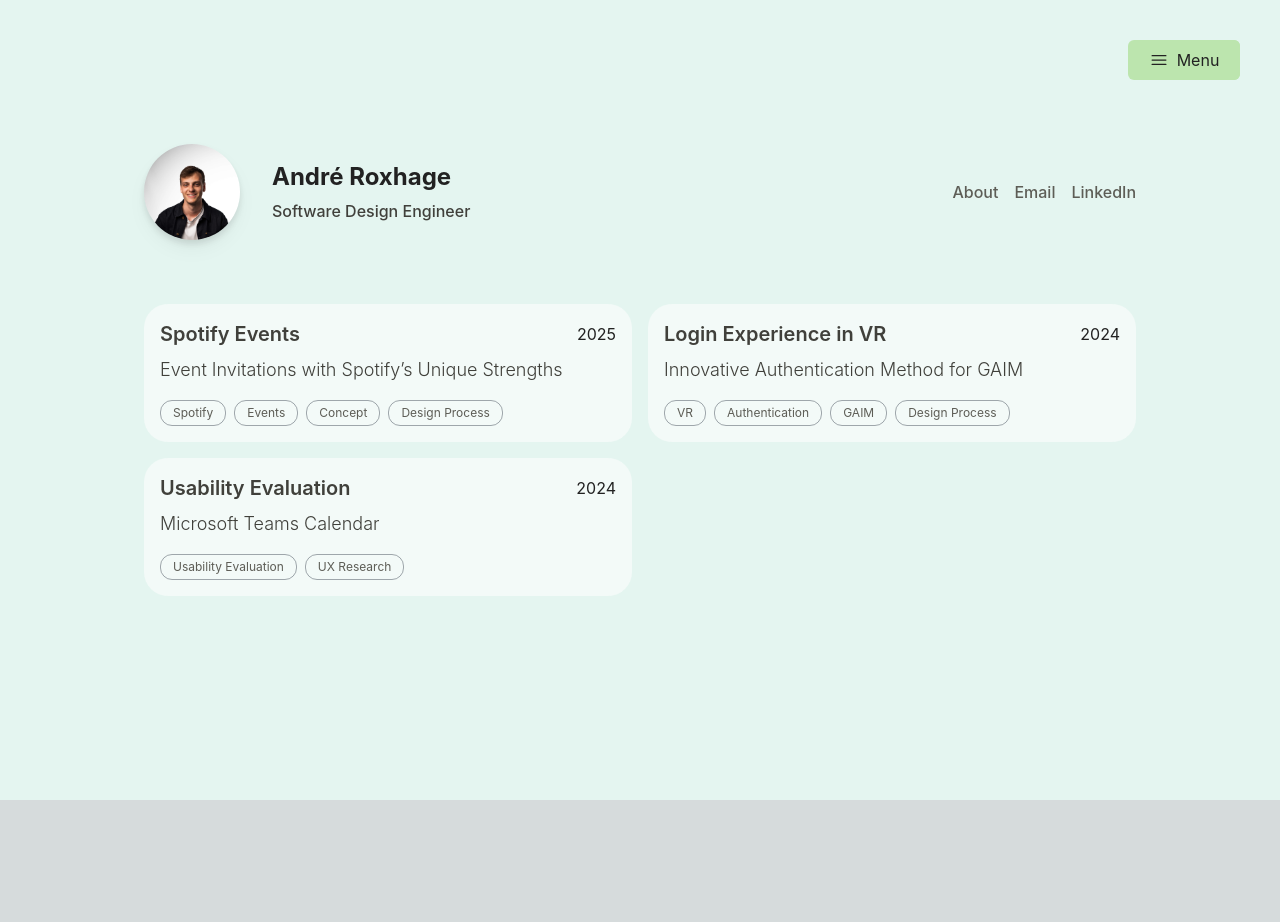
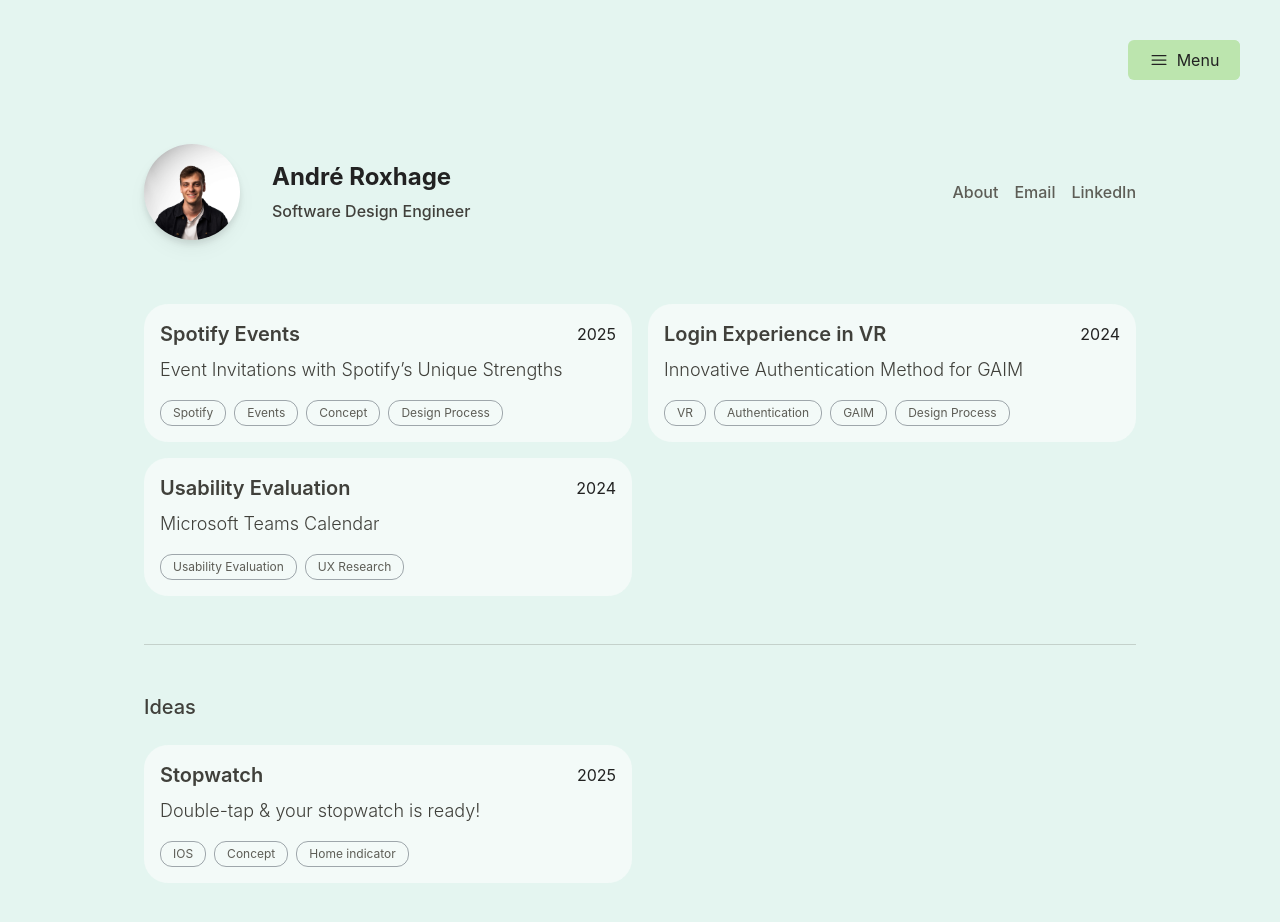
Before and after one commit to andreroxhage/portfolio, a Next.js app: page /projects in a window 1280 px wide. Shown: the top 922 px of the page. Before the commit the page ends 800 px from the top, so only its background shows below. Built offline with nearby package versions, Linux system fonts and the light colour scheme.

Commit message:
Added Ideas and double tap home indicator

```diff
--- a/src/app/api/videos/route.ts
+++ b/src/app/api/videos/route.ts
@@ -7,7 +7,7 @@ export async function GET(request: Request) {
 
   if (!projectSlug) {
     return NextResponse.json(
-      { error: 'Project slug is required' },
+      { error: 'Project slug or idea ID is required' },
       { status: 400 }
     );
   }
--- a/src/app/components/projectHoverEffect/ProjectCard.tsx
+++ b/src/app/components/projectHoverEffect/ProjectCard.tsx
@@ -12,9 +12,9 @@ const ProjectCard = ({ project }: { project: Project }) => (
       {project.subtitle}
     </p>
     <div className="flex flex-wrap gap-2 mt-4">
-      {project.tags.map((tag, tagIndex) => (
+      {project.tags.map(tag => (
         <span
-          key={tagIndex}
+          key={tag}
           className="px-3 py-1 rounded-xl border border-gray-800/40 text-primary-grey-brighter w-fit text-xs"
         >
           {tag}
--- a/src/app/components/projectHoverEffect/ProjectsGrid.tsx
+++ b/src/app/components/projectHoverEffect/ProjectsGrid.tsx
@@ -72,13 +72,15 @@ const ProjectGrid = () => {
   return (
     <div className="flex flex-col h-full justify-between items-center pb-12 flex-grow">
       <div className="flex flex-col gap-12 pb-24 pt-12 w-full h-full overflow-y-auto">
-        <div className="flex flex-col gap-8">{renderItems(projects, true)}</div>
+        <div className="flex flex-col gap-8">
+          {renderItems(projects as Project[], true)}
+        </div>
 
         {ideas.length > 0 && (
           <>
             <div className="w-full h-px bg-primary-grey/20" />
-            <div className="flex flex-col gap-8">
-              <h2 className="text-xl font-semibold text-primary-grey">Ideas</h2>
+            <div className="flex flex-col gap-6">
+              <h2 className="text-xl font-medium text-primary-grey">Ideas</h2>
               {renderItems(ideas, false)}
             </div>
           </>
@@ -86,10 +88,12 @@ const ProjectGrid = () => {
       </div>
 
       <AnimatePresence>
-        {isHovered && currentItem && currentItem.projectSlug && (
+        {isHovered &&
+          currentItem &&
+          (currentItem.projectSlug || currentItem.id) && (
             <VideoDialog
               key={`dialog-${hoverKey}`}
-            projectSlug={currentItem.projectSlug}
+              identifier={currentItem.projectSlug || (currentItem.id as string)}
               mousePosition={mousePosition}
               isLoading={isLoading}
               setIsLoading={setIsLoading}
--- a/src/app/components/projectHoverEffect/ProjectsGridMobile.tsx
+++ b/src/app/components/projectHoverEffect/ProjectsGridMobile.tsx
@@ -31,13 +31,15 @@ const ProjectGridMobile = () => {
   return (
     <div className="flex flex-col h-full justify-between items-center pb-12 flex-grow">
       <div className="flex flex-col gap-12 pb-24 pt-12 w-full h-full overflow-y-auto">
-        <div className="flex flex-col gap-8">{renderItems(projects, true)}</div>
+        <div className="flex flex-col gap-8">
+          {renderItems(projects as Project[], true)}
+        </div>
 
         {ideas.length > 0 && (
           <>
             <div className="w-full h-px bg-primary-grey/20" />
-            <div className="flex flex-col gap-8">
-              <h2 className="text-xl font-semibold text-primary-grey">Ideas</h2>
+            <div className="flex flex-col gap-4">
+              <h2 className="text-xl font-medium text-primary-grey">Ideas</h2>
               {renderItems(ideas, false)}
             </div>
           </>
--- a/src/app/components/projectHoverEffect/VideoDialog.tsx
+++ b/src/app/components/projectHoverEffect/VideoDialog.tsx
@@ -2,14 +2,14 @@ import { motion } from 'framer-motion';
 import React, { useEffect, useState } from 'react';
 
 interface VideoDialogProps {
-  projectSlug: string;
+  identifier: string; // Either project slug or idea ID
   mousePosition: { x: number; y: number };
   isLoading: boolean;
   setIsLoading: React.Dispatch<React.SetStateAction<boolean>>;
 }
 
 const VideoDialog = ({
-  projectSlug,
+  identifier,
   mousePosition,
   isLoading,
   setIsLoading,
@@ -19,7 +19,7 @@ const VideoDialog = ({
 
   useEffect(() => {
     setIsLoading(true);
-    fetch(`/api/videos?project=${projectSlug}`)
+    fetch(`/api/videos?project=${identifier}`)
       .then(res => res.json())
       .then(data => {
         if (data && data.length > 0) {
@@ -30,7 +30,7 @@ const VideoDialog = ({
         console.error('Error fetching video:', error);
         setIsLoading(false);
       });
-  }, [projectSlug, setIsLoading]);
+  }, [identifier, setIsLoading]);
 
   const handleVideoLoad = (event: React.SyntheticEvent<HTMLVideoElement>) => {
     const video = event.currentTarget;
--- a/src/app/components/projectHoverEffect/VideoDialogMobile.tsx
+++ b/src/app/components/projectHoverEffect/VideoDialogMobile.tsx
@@ -11,11 +11,11 @@ interface GifDialogMobileProps {
 }
 
 const ProjectVideo = memo(
-  ({ projectSlug, onLoad }: { projectSlug: string; onLoad: () => void }) => {
+  ({ identifier, onLoad }: { identifier: string; onLoad: () => void }) => {
     const [videoUrl, setVideoUrl] = useState<string>('');
 
     useEffect(() => {
-      fetch(`/api/videos?project=${projectSlug}`)
+      fetch(`/api/videos?project=${identifier}`)
         .then(res => res.json())
         .then(data => {
           if (data && data.length > 0) {
@@ -23,7 +23,7 @@ const ProjectVideo = memo(
           }
         })
         .catch(error => console.error('Error fetching video:', error));
-    }, [projectSlug]);
+    }, [identifier]);
 
     if (!videoUrl) {
       return null;
@@ -87,9 +87,11 @@ const GifDialogMobile = ({
     exit: { scale: 0.95, opacity: 0 },
   };
 
-  if (!project.projectSlug) {
+  if (!project.projectSlug && !project.id) {
     return null;
   }
+
+  const identifier = (project.projectSlug ?? project.id) as string;
 
   return (
     <AnimatePresence mode="wait">
@@ -107,7 +109,7 @@ const GifDialogMobile = ({
             className="relative w-full"
             onClick={e => e.stopPropagation()}
           >
-            <ProjectVideo projectSlug={project.projectSlug} onLoad={() => {}} />
+            <ProjectVideo identifier={identifier} onLoad={() => {}} />
           </motion.div>
 
           <div className="absolute bottom-5 flex-row flex items-center gap-3 px-4 py-2 rounded-2xl bg-white/20 border border-white/10 shadow-lg">
--- a/src/app/data.js
+++ b/src/app/data.js
@@ -56,17 +56,14 @@ export const currentWork = [
 ];
 
 export const ideas = [
-  /*
   {
-    title: 'Example Idea',
-    subtitle: 'Event Invitations with Spotify’s Unique Strengths',
-    videoAlt: 'Spotify events concept design in Figma',
-    image: '/resource/projects/p4_d_a.png',
-    imageAlt: 'Spotify events concept design in Figma',
+    id: 'i1',
+    title: 'Stopwatch',
+    subtitle: 'Double-tap & your stopwatch is ready!',
+    videoAlt: 'IOS prototype',
     date: '2025',
-    tags: ['Spotify', 'Events', 'Concept', 'Design Process'],
+    tags: ['IOS', 'Concept', 'Home indicator'],
   },
-  */
 ];
 
 export const projects = [
--- a/src/app/types.ts
+++ b/src/app/types.ts
@@ -1,14 +1,41 @@
-export interface Project {
+export interface Section {
+  title?: string;
+  layout?: 'middle' | 'two-col' | 'full-width';
+  content: Array<{
+    type: string;
+    column?: string;
+    [key: string]: any;
+  }>;
+}
+
+// Base interface for common properties between projects and ideas
+interface BaseItem {
   title: string;
-  subtitle: string;
+  subtitle?: string;
+  date?: string;
+  tags: string[];
+  videoAlt?: string;
+  titleColor?: string;
+  subtitleColor?: string;
+}
+
+// Project specific interface
+interface ProjectItem extends BaseItem {
+  projectSlug: string;
   headerSrc?: string;
   image: string;
-  titleColor?: string;
-  subtitleColor?: string;
-  date: string;
-  projectSlug?: string;
-  tags: string[];
   imageAlt: string;
-  sections?: any[]; // Or define a proper type for sections if needed
-  videoAlt?: string; // Make videoAlt optional since it's not present in all items
+  sections?: Section[];
+  id?: never; // Projects don't have an id
 }
+
+// Idea specific interface
+interface IdeaItem extends BaseItem {
+  id: string;
+  image?: string;
+  imageAlt?: string;
+  projectSlug?: never; // Ideas don't have a projectSlug
+}
+
+// Union type that can be either a project or an idea
+export type Project = ProjectItem | IdeaItem;
```
Lines whose indentation alone changed are shown as unchanged.
